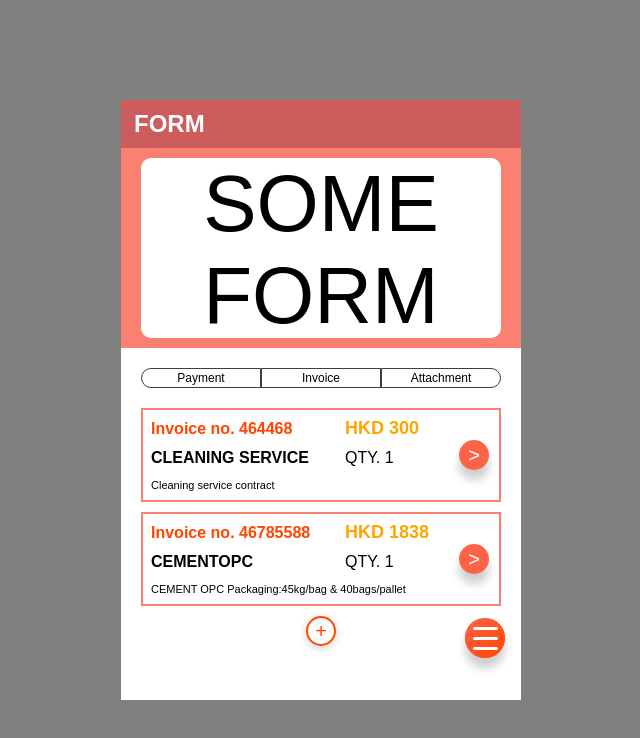
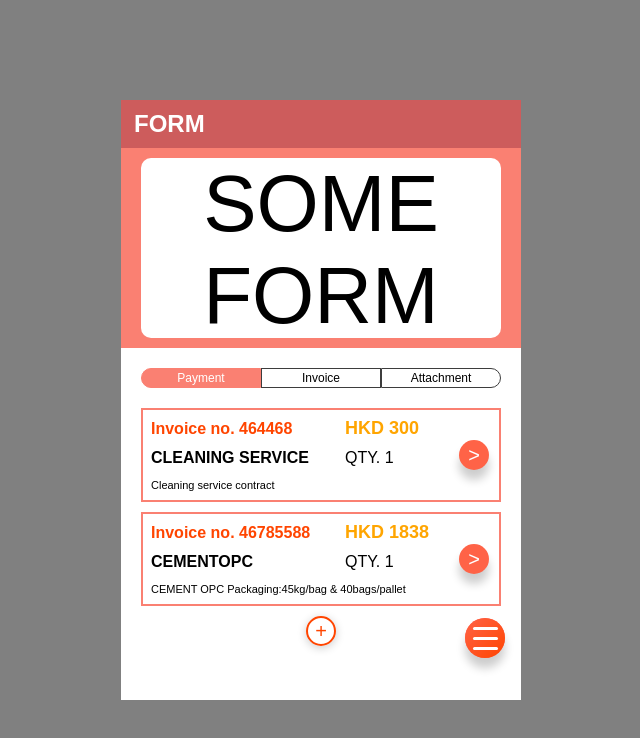
Before and after one commit to mlkc1996/business_plus, a website: page public/form.html in a window 1280 px wide. Shown: the whole page, without its empty margins (319-959 px from the left). Drawn offline with Linux system fonts and the light colour scheme.

Commit message:
improve form

```diff
--- a/public/form.html
+++ b/public/form.html
@@ -130,6 +130,12 @@
         </div>
         <!-- component add-->
     </div>
+    <script>
+        window.onload = (event) => {
+            let i = document.getElementById("form-check-1")
+            i.checked = true
+        }
+    </script>
 </body>
 
 </html>
```
